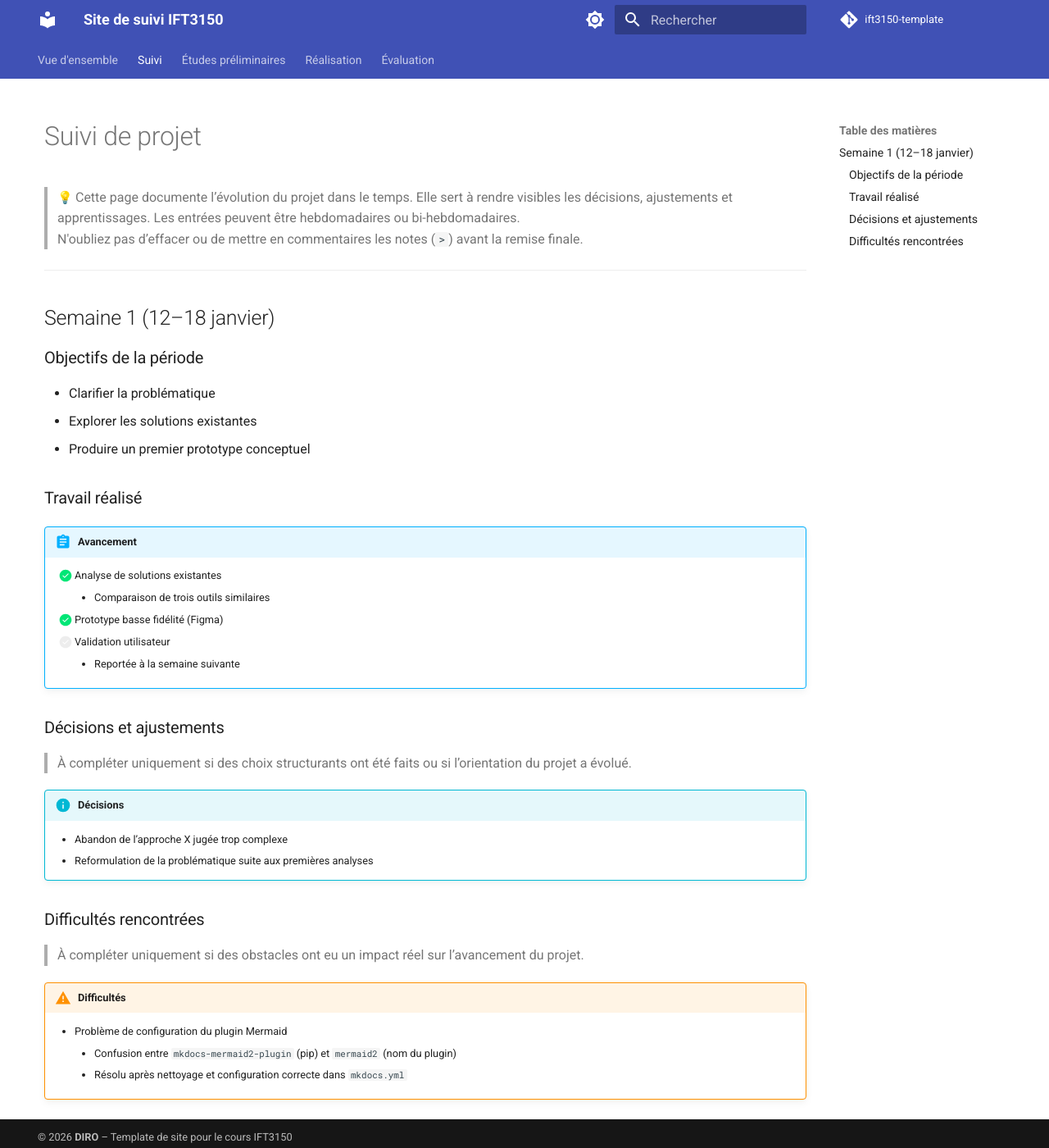
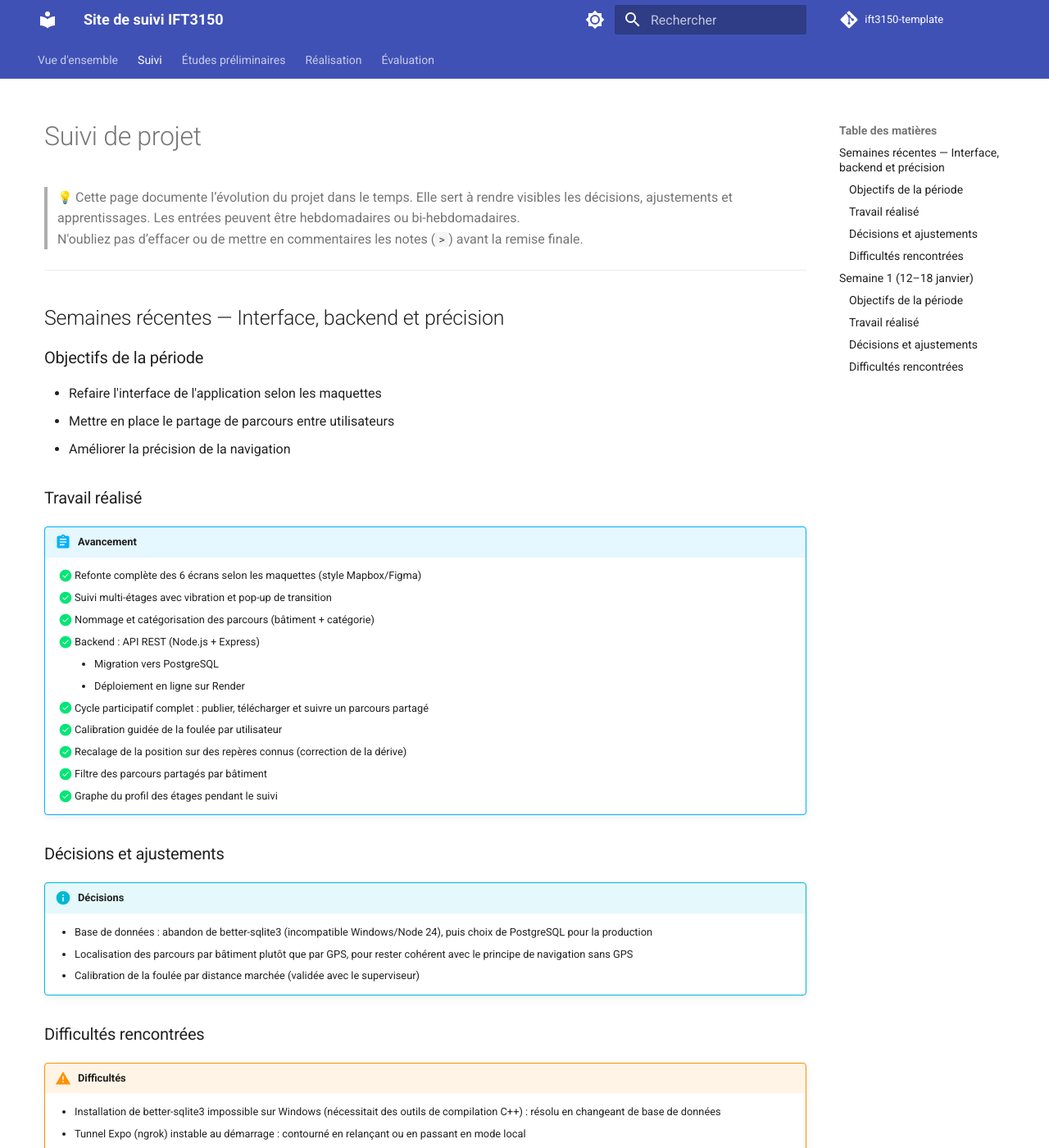
Before and after one commit to Oualid-ouakli/spip-suivi, an MkDocs documentation site: the page built from docs/suivi.md, in a window 1280 px wide and 1400 px high. Shown: the whole window at 82% size. Built offline with MkDocs 1.6.1 and Material for MkDocs 9.7.7, drawn with Linux system fonts in a browser that asks for light colours; emoji names are drawn with the system emoji font; comment, search, counter and statistics services are not loaded; some of the changed text lies outside the part shown.

Commit message:
Mise a jour du suivi : frontend, backend deploye, precision

```diff
--- a/docs/suivi.md
+++ b/docs/suivi.md
@@ -18,6 +18,40 @@ title: Suivi du projet
 > N'oubliez pas d’effacer ou de mettre en commentaires les notes (`>`) avant la remise finale.
 
 ---
+
+
+## Semaines récentes — Interface, backend et précision
+
+### Objectifs de la période
+- Refaire l'interface de l'application selon les maquettes
+- Mettre en place le partage de parcours entre utilisateurs
+- Améliorer la précision de la navigation
+
+### Travail réalisé
+!!! abstract "Avancement"
+    - [x] Refonte complète des 6 écrans selon les maquettes (style Mapbox/Figma)
+    - [x] Suivi multi-étages avec vibration et pop-up de transition
+    - [x] Nommage et catégorisation des parcours (bâtiment + catégorie)
+    - [x] Backend : API REST (Node.js + Express)
+        - Migration vers PostgreSQL
+        - Déploiement en ligne sur Render
+    - [x] Cycle participatif complet : publier, télécharger et suivre un parcours partagé
+    - [x] Calibration guidée de la foulée par utilisateur
+    - [x] Recalage de la position sur des repères connus (correction de la dérive)
+    - [x] Filtre des parcours partagés par bâtiment
+    - [x] Graphe du profil des étages pendant le suivi
+
+### Décisions et ajustements
+!!! info "Décisions"
+    - Base de données : abandon de better-sqlite3 (incompatible Windows/Node 24), puis choix de PostgreSQL pour la production
+    - Localisation des parcours par bâtiment plutôt que par GPS, pour rester cohérent avec le principe de navigation sans GPS
+    - Calibration de la foulée par distance marchée (validée avec le superviseur)
+
+### Difficultés rencontrées
+!!! warning "Difficultés"
+    - Installation de better-sqlite3 impossible sur Windows (nécessitait des outils de compilation C++) : résolu en changeant de base de données
+    - Tunnel Expo (ngrok) instable au démarrage : contourné en relançant ou en passant en mode local
+    - Gestion de la proximité sans GPS : résolu en regroupant les parcours par bâtiment
 
 ## Semaine 1 (12–18 janvier)
 
```
